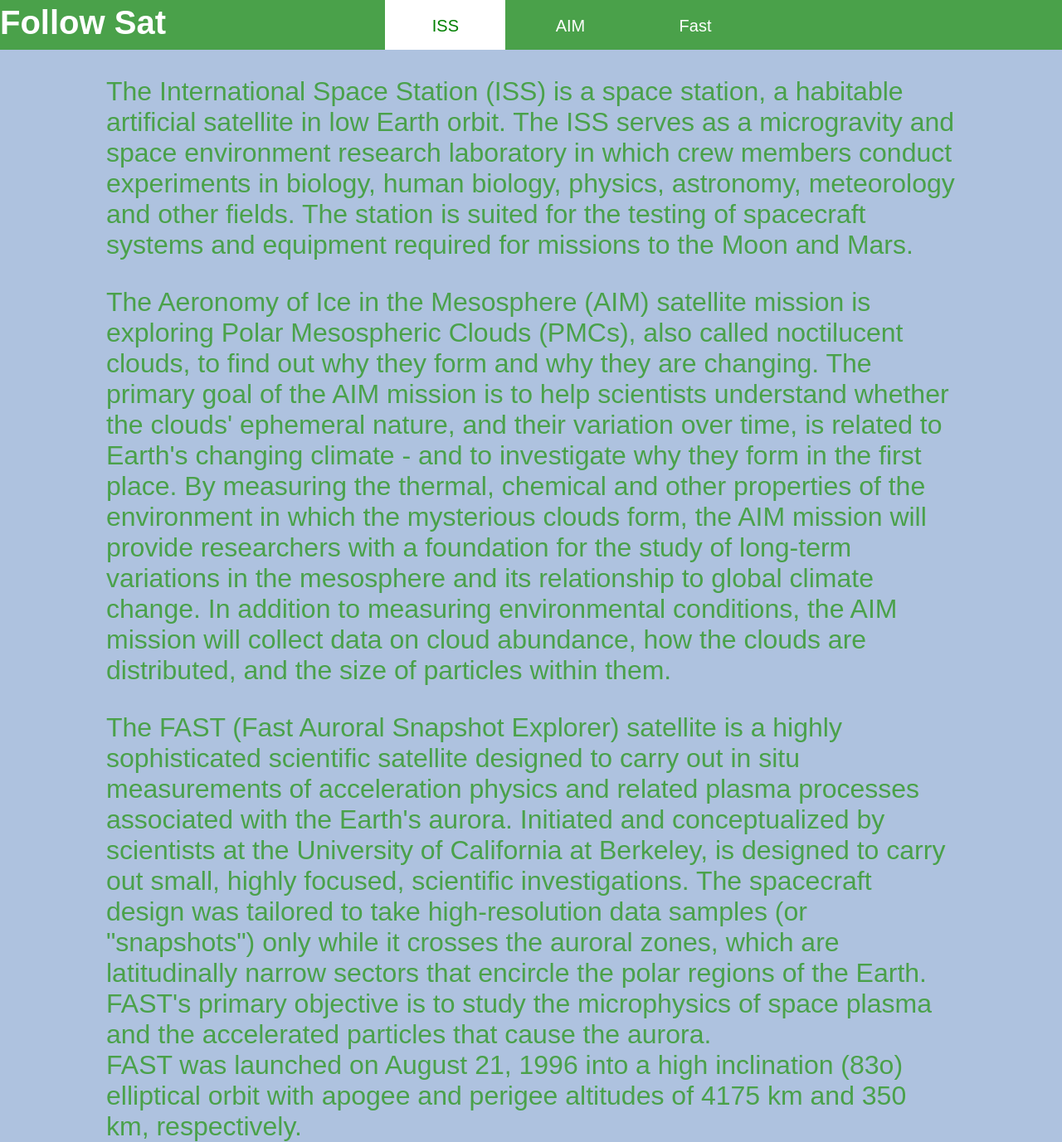
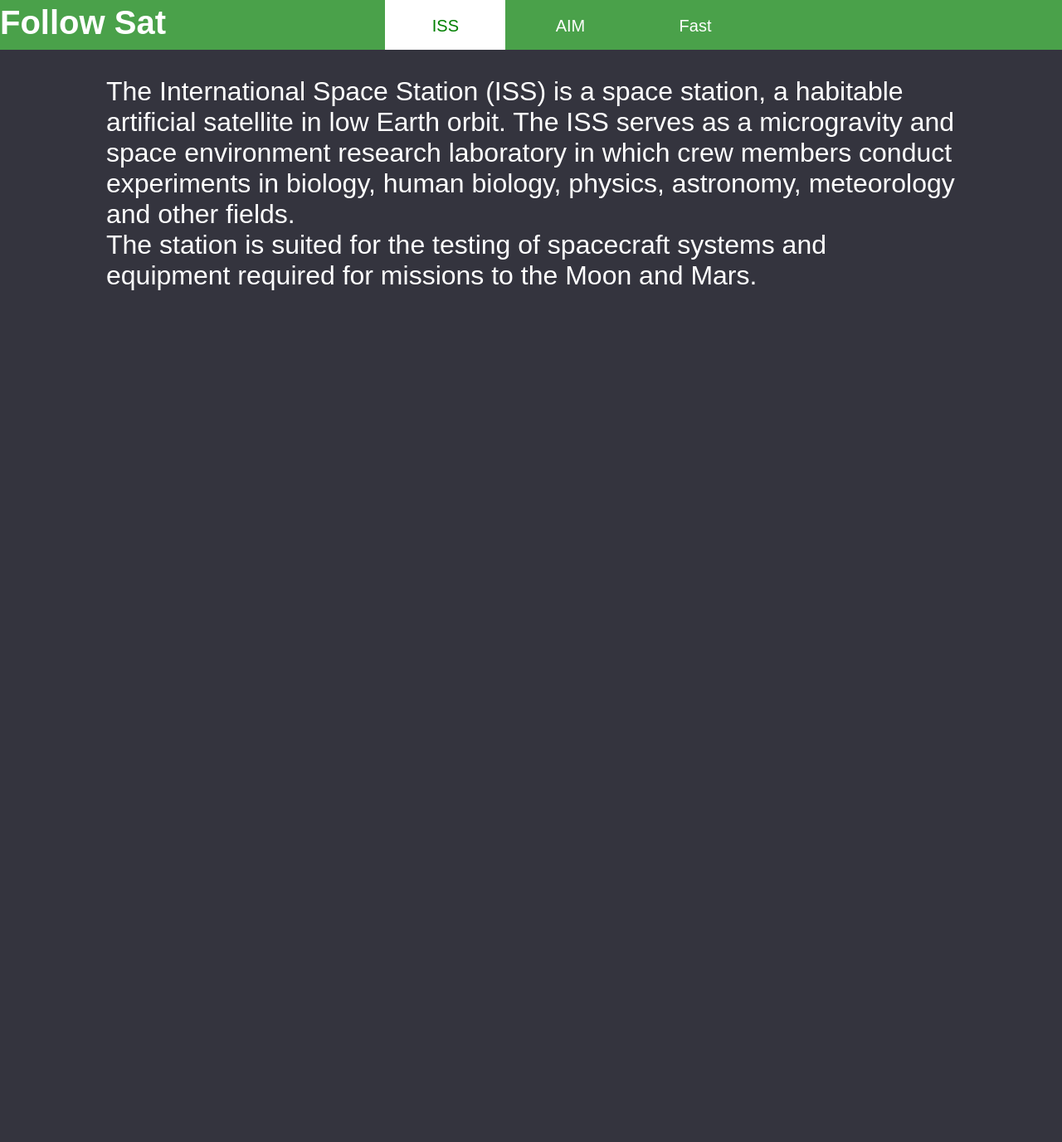
Before and after one commit to International-space-apps-bordeaux/TS5, a PHP site: page / in a window 1280 px wide. Shown: the part 500-1877 px from the top of the page at 83% size. After the commit the page ends 850 px from the top, so only its background shows below. Run offline with PHP 8.4, Linux system fonts and the light colour scheme; some libraries are stand-ins or nearby versions.

Commit message:
new color

```diff
--- a/client/css/layout.css
+++ b/client/css/layout.css
@@ -3,7 +3,7 @@ body {
     padding:0;
     height:100%;
     width:100%;
-    background-color:#AEC2DF;
+    background-color:#34343E;
     font-family:"arial";
     font-size:20px;
 }
@@ -82,5 +82,13 @@ body {
     margin-right:auto;
     margin-left:auto;
     width:80%;
-    color:#4AA14A;
+    color:white;
 }
+
+.description {
+    display:none;
+}
+
+#iss {
+    display:block;
+}
--- a/client/index.php
+++ b/client/index.php
@@ -35,21 +35,21 @@ $baseUrl = "";
       </div>
       <div id="document">
 	<div id="iss" class="description">
-	<p>
-The International Space Station (ISS) is a space station, a habitable artificial satellite in low Earth orbit. The ISS serves as a microgravity and space environment research laboratory in which crew members conduct experiments in biology, human biology, physics, astronomy, meteorology and other fields. The station is suited for the testing of spacecraft systems and equipment required for missions to the Moon and Mars.
-	</p>
+	  <p>	The International Space Station (ISS) is a space station, a habitable artificial satellite in low Earth orbit. The ISS serves as a microgravity and space environment research laboratory in which crew members conduct experiments in biology, human biology, physics, astronomy, meteorology and other fields.</br>The station is suited for the testing of spacecraft systems and equipment required for missions to the Moon and Mars.
+	  </p>
 	</div>
 	<div id="aim" class="description">
-	<p>
-The Aeronomy of Ice in the Mesosphere (AIM) satellite mission is exploring Polar Mesospheric Clouds (PMCs), also called noctilucent clouds, to find out why they form and why they are changing.
-
-The primary goal of the AIM mission is to help scientists understand whether the clouds' ephemeral nature, and their variation over time, is related to Earth's changing climate - and to investigate why they form in the first place. By measuring the thermal, chemical and other properties of the environment in which the mysterious clouds form, the AIM mission will provide researchers with a foundation for the study of long-term variations in the mesosphere and its relationship to global climate change. In addition to measuring environmental conditions, the AIM mission will collect data on cloud abundance, how the clouds are distributed, and the size of particles within them.
-	</p>
+	  <p>	The Aeronomy of Ice in the Mesosphere (AIM) satellite mission is exploring Polar Mesospheric Clouds (PMCs), also called noctilucent clouds, to find out why they form and why they are changing.
+	    The primary goal of the AIM mission is to help scientists understand whether the clouds' ephemeral nature, and their variation over time, is related to Earth's changing climate - and to investigate why they form in the first place. By measuring the thermal, chemical and other properties of the environment in which the mysterious clouds form, the AIM mission will provide researchers with a foundation for the study of long-term variations in the mesosphere and its relationship to global climate change.
+	    In addition to measuring environmental conditions, the AIM mission will collect data on cloud abundance, how the clouds are distributed, and the size of particles within them.
+	  </p>
 	</div>
 	<div id="fast" class="description">
-	<p>
-The FAST (Fast Auroral Snapshot Explorer) satellite is a highly sophisticated scientific satellite designed to carry out in situ measurements of acceleration physics and related plasma processes associated with the Earth's aurora.  Initiated and conceptualized by scientists at the University of California at Berkeley, is designed to carry out small, highly focused, scientific investigations. The spacecraft design was tailored to take high-resolution data samples (or "snapshots") only while it crosses the auroral zones, which are latitudinally narrow sectors that encircle the polar regions of the Earth.  FAST's primary objective is to study the microphysics of space plasma and the accelerated particles that cause the aurora.</br>FAST was launched on August 21, 1996 into a high inclination (83o) elliptical orbit with apogee and perigee altitudes of 4175 km and 350 km, respectively.
-	</p>
+	  <p>	The FAST (Fast Auroral Snapshot Explorer) satellite is a highly sophisticated scientific satellite designed to carry out in situ measurements of acceleration physics and related plasma processes associated with the Earth's aurora.  Initiated and conceptualized by scientists at the University of California at Berkeley, is designed to carry out small, highly focused, scientific investigations.
+	    The spacecraft design was tailored to take high-resolution data samples (or "snapshots") only while it crosses the auroral zones, which are latitudinally narrow sectors that encircle the polar regions of the Earth.
+	    FAST's primary objective is to study the microphysics of space plasma and the accelerated particles that cause the aurora.
+	    FAST was launched on August 21, 1996 into a high inclination (83o) elliptical orbit with apogee and perigee altitudes of 4175 km and 350 km, respectively.
+	  </p>
 	</div>
       </div>
 
```
